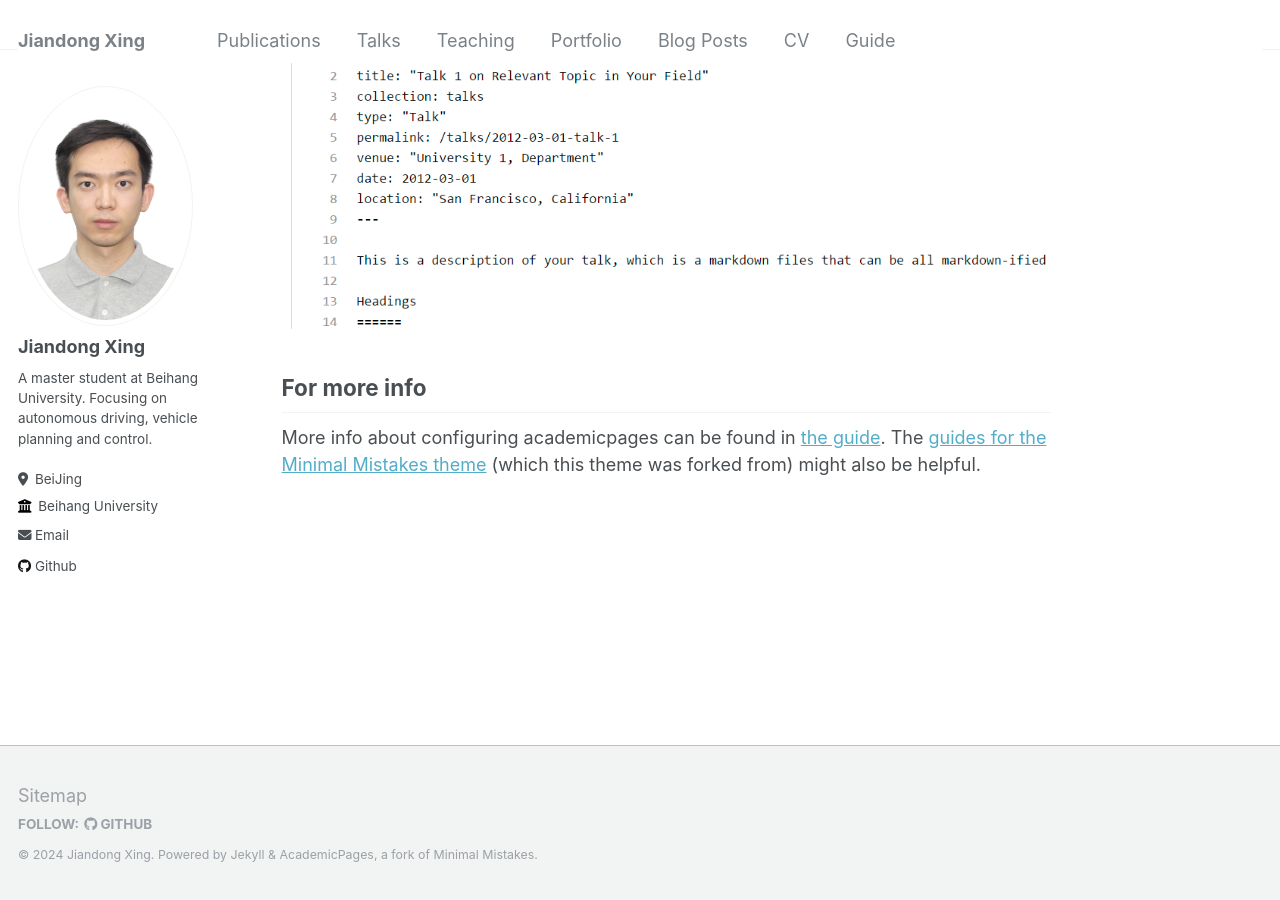
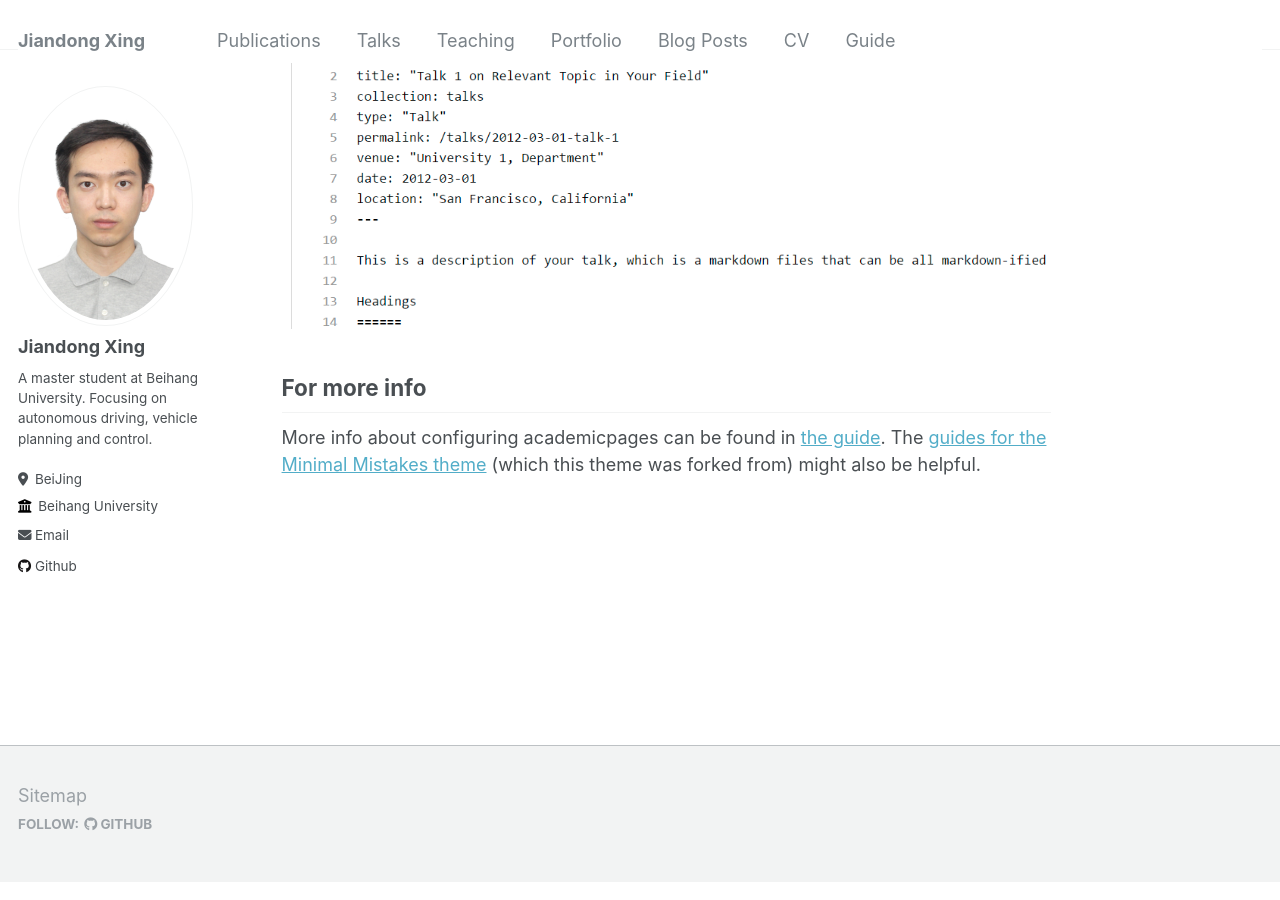
Before and after one commit to fengyeying/academicpages, a Jekyll site: the page built from _pages/about.md, in a window 1280 px wide and 900 px high, scrolled down 2729 px. Built offline with Jekyll 4.4.1, drawn with Linux system fonts in a browser that asks for light colours.

Commit message:
6 commit

```diff
--- a/_config.yml
+++ b/_config.yml
@@ -286,16 +286,16 @@ timezone: America/Los_Angeles # http://en.wikipedia.org/wiki/List_of_tz_database
 # Plugins
 plugins:
   - jekyll-paginate
-  # - jekyll-sitemap
+  - jekyll-sitemap
   - jekyll-gist
-  # - jekyll-feed
+  - jekyll-feed
   - jekyll-redirect-from
 # mimic GitHub Pages with --safe
 whitelist:
   - jekyll-paginate
-  # - jekyll-sitemap
+  - jekyll-sitemap
   - jekyll-gist
-  # - jekyll-feed
+  - jekyll-feed
   - jemoji
 
 
--- a/_includes/footer.html
+++ b/_includes/footer.html
@@ -18,5 +18,3 @@
   </ul>
 </div>
 {% endif %}
-
-<div class="page__footer-copyright">&copy; {{ site.time | date: '%Y' }} {{ site.name | default: site.title }}. {{ site.data.ui-text[site.locale].powered_by | default: "Powered by" }} <a href="http://jekyllrb.com" rel="nofollow">Jekyll</a> &amp; <a href="https://github.com/academicpages/academicpages.github.io">AcademicPages</a>, a fork of <a href="https://mademistakes.com/work/minimal-mistakes-jekyll-theme/" rel="nofollow">Minimal Mistakes</a>.</div>
```
